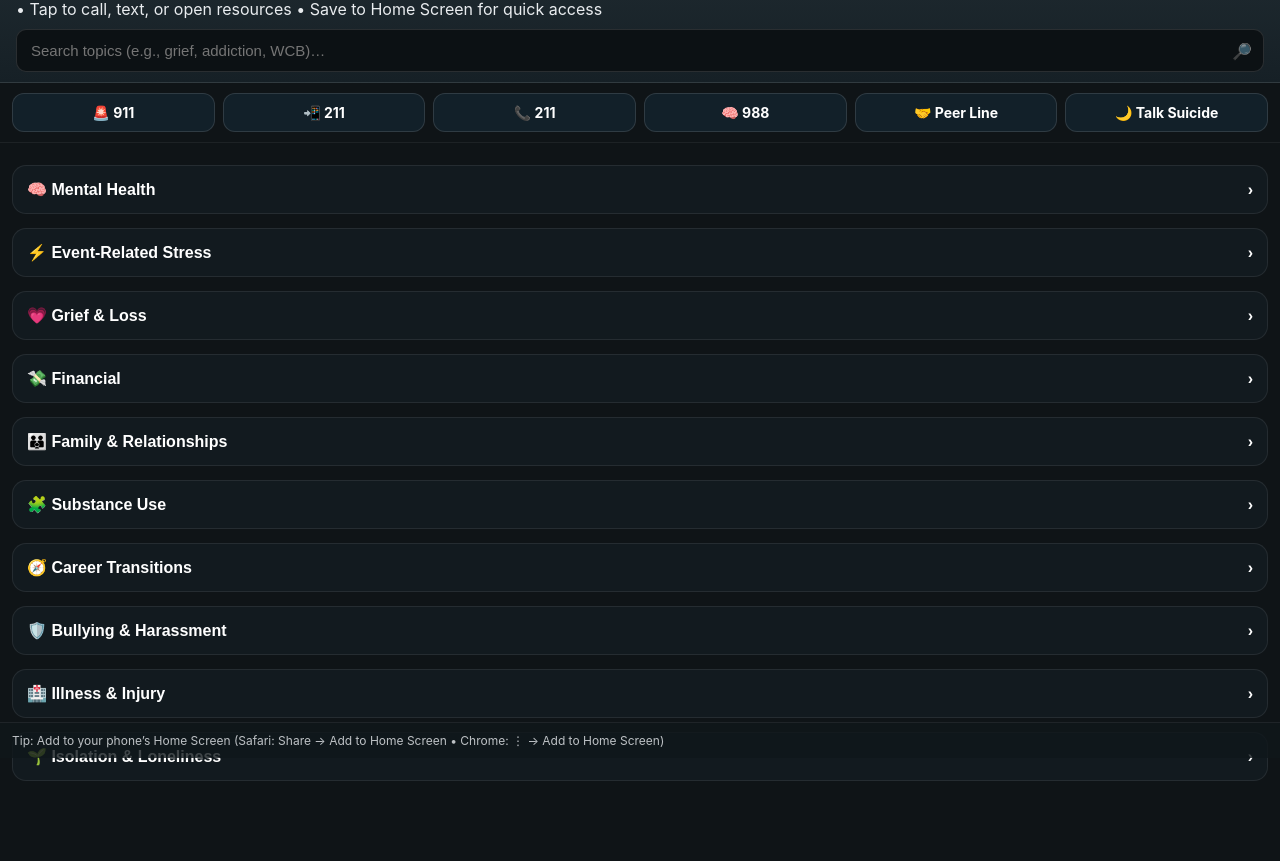
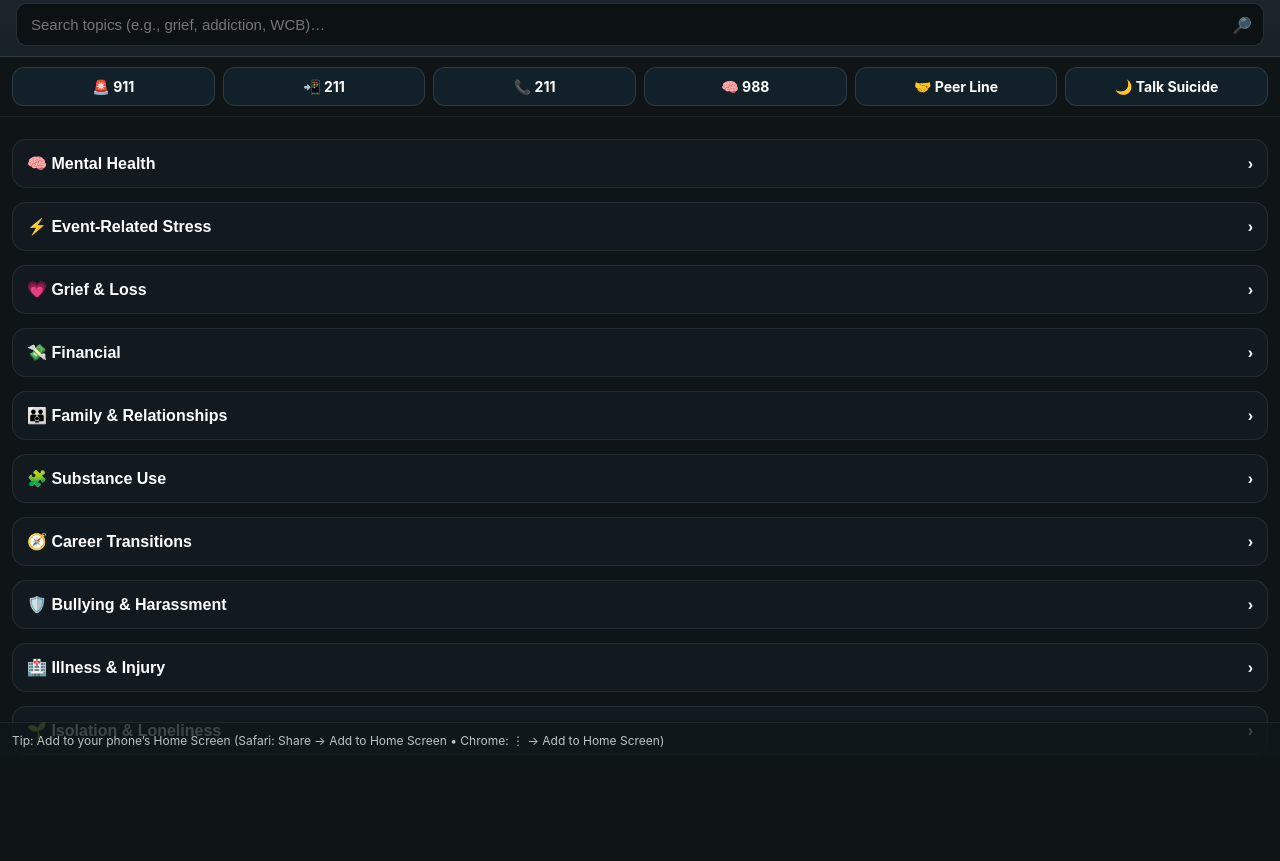
Before and after one commit to maryannyoung2025/Peer-Resources, a plain HTML site: page index.html in a window 1280 px wide. Shown: the part 42-903 px from the top of the page. Drawn offline with Linux system fonts and the light colour scheme.

Commit message:
Update index.html

```diff
--- a/index.html
+++ b/index.html
@@ -37,7 +37,7 @@
 <body>
 <header>
   <h1>Peer Support Resource Hub</h1>
-</div>• Tap to call, text, or open resources • Save to Home Screen for quick access</div>
+<div• Tap to call, text, or open resources • Save to Home Screen for quick access</div>
   <div class="search-wrap"><input id="search" type="search" placeholder="Search topics (e.g., grief, addiction, WCB)…"><div class="icon">🔎</div></div>
 </header>
 <nav class="crisis-bar">
```
